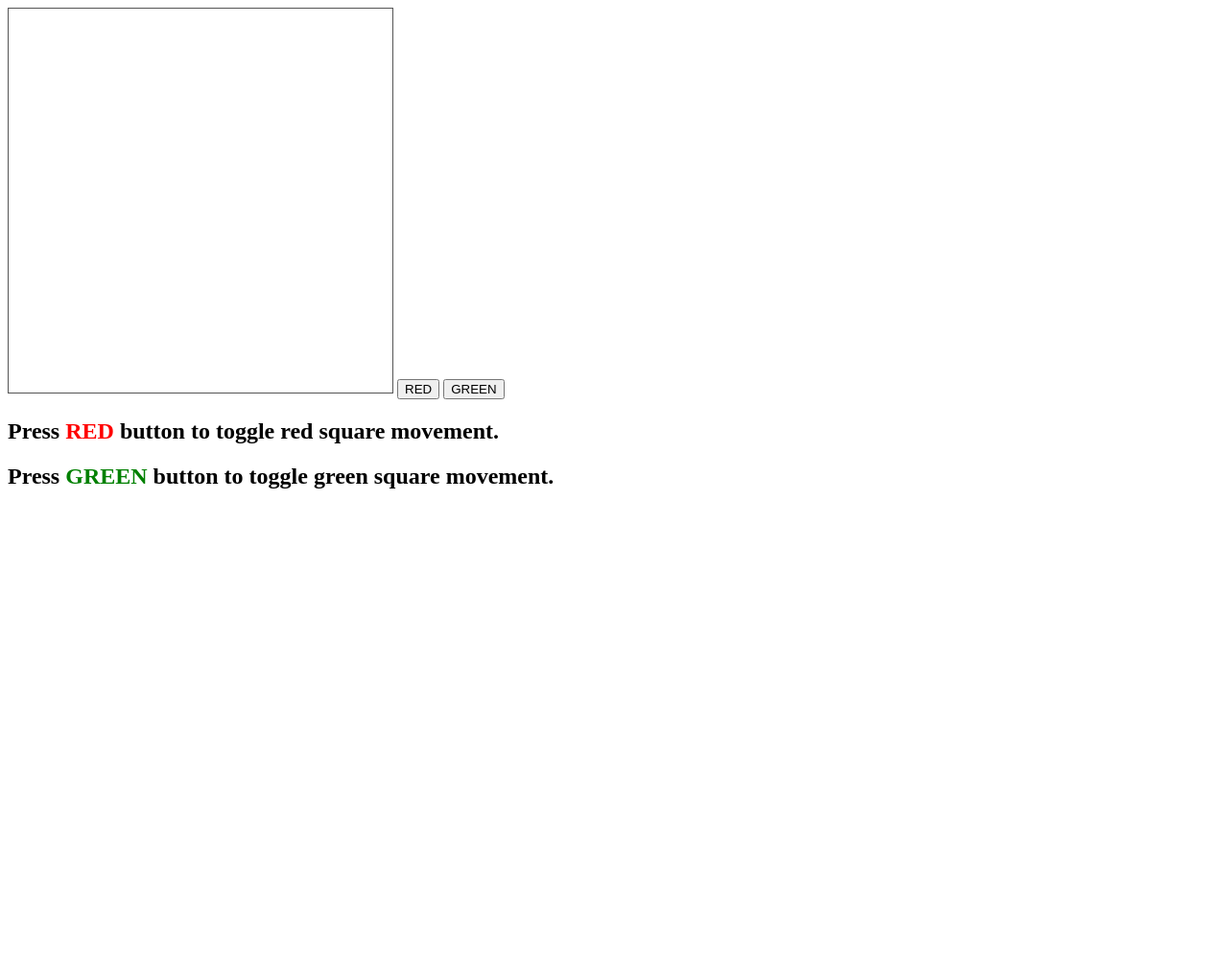
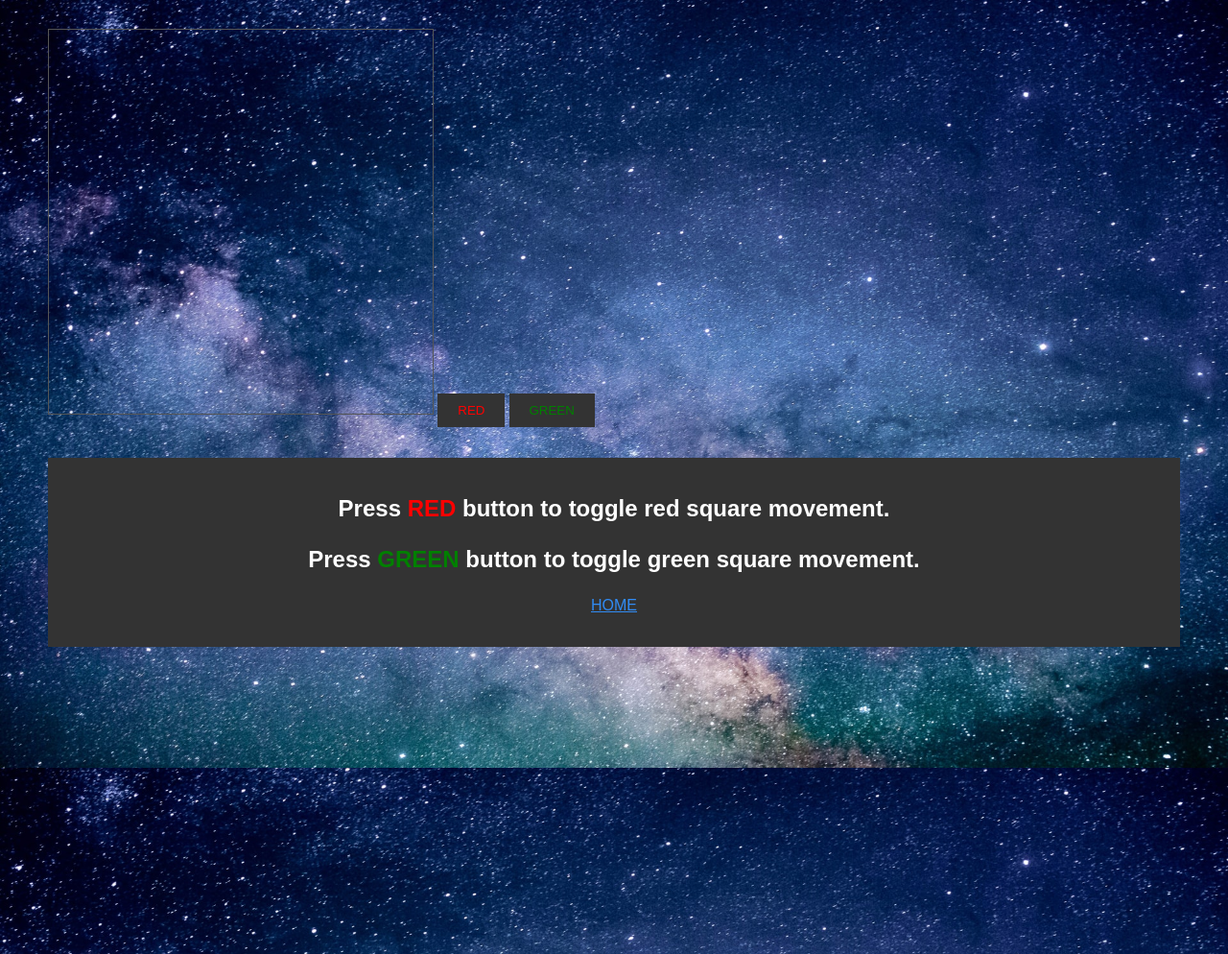
Before and after one commit to MarceloBRAmaral/website, a plain HTML site: page twosquares/twosquares.html in a window 1280 px wide. Shown: the whole page at 96% size. Before the commit the page ends 800 px from the top, so only its background shows below. Drawn offline with Linux system fonts and the light colour scheme.

Commit message:
TwoSquares page update.

```diff
--- a/twosquares/twoSquares.js
+++ b/twosquares/twoSquares.js
@@ -20,7 +20,7 @@ var redStarted = false;//if true the red box is already in the canvas
 var greenStarted = false;//if true the green box is already in the canvas
 
 var clearCanvas = function () {
-    ctx.fillStyle = 'white';//clears the canvas
+    ctx.fillStyle = "black";//clears the canvas
 	ctx.fillRect(0,0,400,400);
 
 };
--- a/twosquares/twosquares.html
+++ b/twosquares/twosquares.html
@@ -19,19 +19,24 @@
             color:green;
         }
     </style>
+    <link rel="stylesheet" href="../css/style.css">
 </head>
 <body>
 <!-- Google Tag Manager (noscript) -->
 <noscript><iframe src="https://www.googletagmanager.com/ns.html?id=GTM-M4BFTJZ"
     height="0" width="0" style="display:none;visibility:hidden"></iframe></noscript>
 <!-- End Google Tag Manager (noscript) -->
-<canvas id="canvas" width="400" height="400" style="border:#555 1px solid;">
+<canvas id="canvas" width="400" height="400" style="background: transparent; border:#555 1px solid;">
 </canvas>
 
-<button id="red">RED</button>
-<button id="green">GREEN</button>
-<h2>Press <span class="text-red">RED</span> button to toggle red square movement.</h2>
-<h2>Press <span class="text-green">GREEN</span> button to toggle green square movement.</h2>
+<button id="red" class="btn"><span class="text-red">RED</span></button>
+<button id="green" class="btn"><span class="text-green">GREEN</span></button>
+<!-- instructions section -->
+<section class="message">
+    <h2>Press <span class="text-red">RED</span> button to toggle red square movement.</h2>
+    <h2>Press <span class="text-green">GREEN</span> button to toggle green square movement.</h2>
+    <p><a href="../index.html">HOME</a></p>
+</section>
 
 <script type="text/javascript" src="twoSquares.js">
 </script>
```
Also changed, not shown: index.html (+11 -0 lines).
